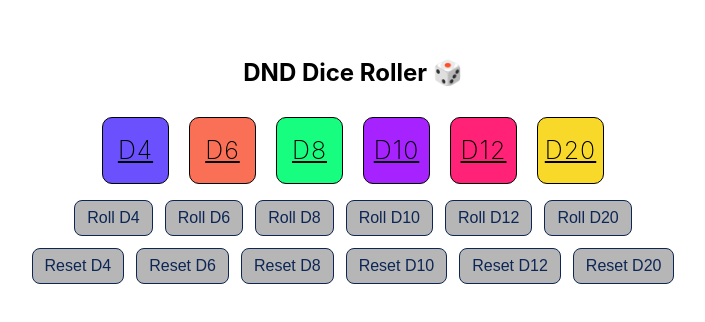
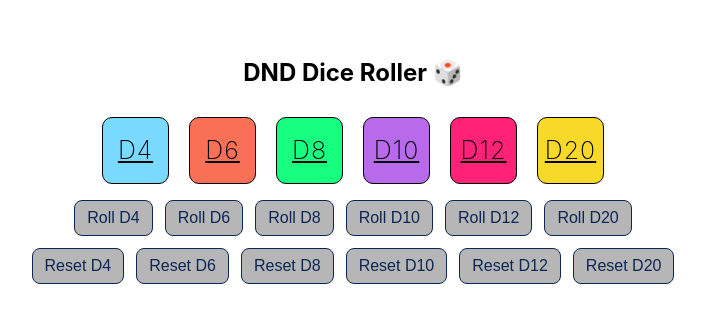
Before and after one commit to ryd0g/dnd-dice-roller, a React (Create React App) app in the folder dice-game/: page / in a window 1280 px wide. Shown: the part 102-424 px from the top of the page, without its empty margins (287-992 px from the left). Built offline with nearby package versions, Linux system fonts and the light colour scheme.

Commit message:
adjusted d4, d12 colors

```diff
--- a/dice-game/src/dice.css
+++ b/dice-game/src/dice.css
@@ -56,7 +56,7 @@ p {
   align-items: center;
   justify-content: center;
   margin: 10px;
-  background-color: rgb(106, 81, 253);
+  background-color: rgb(122, 217, 255);
   width: 65px;
   height: 65px;
   border-radius: 10px;
@@ -79,7 +79,7 @@ p {
   align-items: center;
   justify-content: center;
   margin: 10px;
-  background-color: rgb(166, 34, 255);
+  background-color: rgb(183, 107, 235);
   width: 65px;
   height: 65px;
   border-radius: 10px;
```
